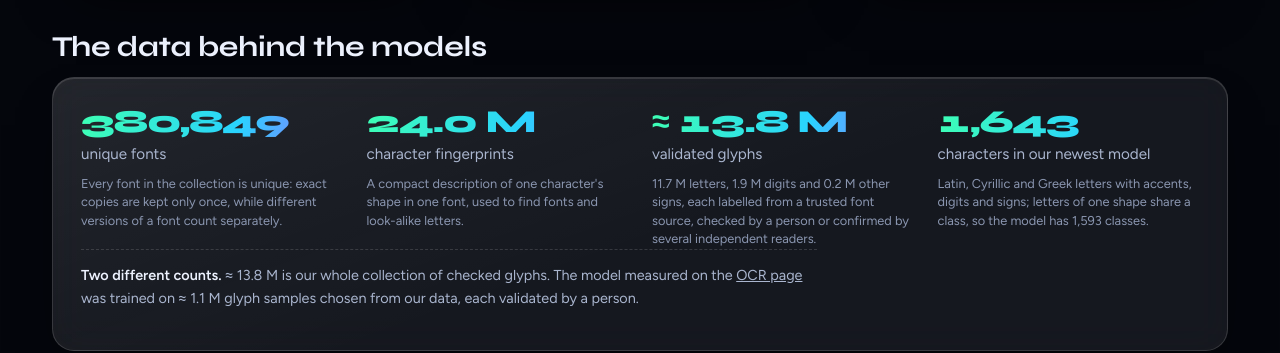
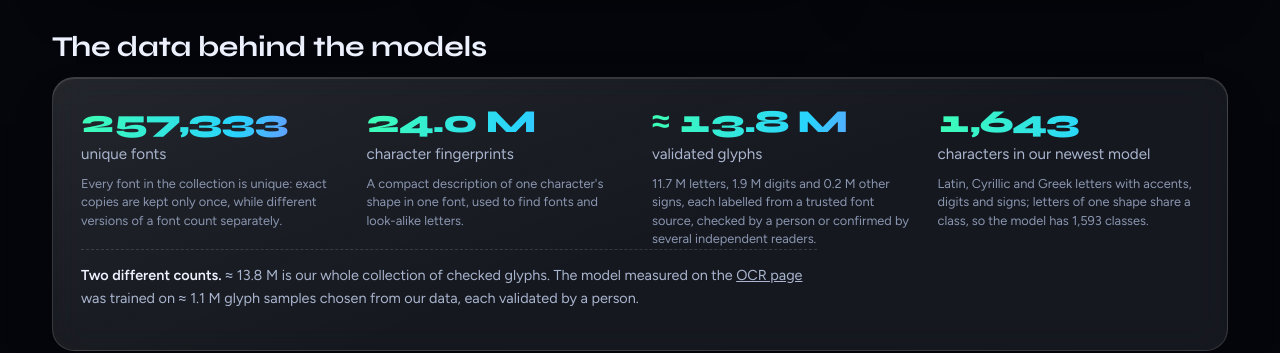
Before and after one commit to Totororik/rora.es, a Jekyll site: the page built from ml.html, in a window 1280 px wide. Shown: the part 916-1269 px from the top of the page. Built offline with Jekyll 4.4.1, drawn with Linux system fonts in a browser that asks for light colours.

Commit message:
Число шрифтов: 257 333 уникальных (разные файлы по MD5, счёт склада 06.11; было 380 849 — с копиями под разными номерами) — хозяин 06.11 «Ок»
Co-Authored-By: Claude Opus 5.5 <noreply@anthropic.com>
Claude-Session: https://claude.ai/code/session_018wxw8mWS2JmbyoCAgydMUd

```diff
--- a/_data/metrics.yml
+++ b/_data/metrics.yml
@@ -1,7 +1,7 @@
 # one source for every number on the site; "verified" is the date the number was last checked against our own records
 fonts:
-  verified: 2026-11-05
-  value: { en: "380,849", es: "380.849" }
+  verified: 2026-11-06
+  value: { en: "257,333", es: "257.333" }
   label: { en: "unique fonts", es: "fuentes únicas" }
   def:
     en: "Every font in the collection is unique: exact copies are kept only once, while different versions of a font count separately."
--- a/es/ml.html
+++ b/es/ml.html
@@ -4,7 +4,7 @@ alt: /ml.html
 section: business
 strip: true
 title: "AURORA ML Training — datos, entrenamiento y evaluación para IA de documentos"
-description: "Datos, entrenamiento de modelos y evaluación independiente para IA de documentos: 380.849 fuentes únicas, 24,0 M huellas de caracteres y ≈ 13,8 M glifos validados. Acceso por API y SDK en desarrollo, acceso anticipado abierto."
+description: "Datos, entrenamiento de modelos y evaluación independiente para IA de documentos: 257.333 fuentes únicas, 24,0 M huellas de caracteres y ≈ 13,8 M glifos validados. Acceso por API y SDK en desarrollo, acceso anticipado abierto."
 ---
     <section class="hero prod">
       <a class="back" href="/es/business/">← Para empresas</a>
--- a/ml.html
+++ b/ml.html
@@ -4,7 +4,7 @@ alt: /es/ml.html
 section: business
 strip: true
 title: "AURORA ML Training — data, training and evaluation for document AI"
-description: "Datasets, model training and independent evaluation for document AI: 380,849 unique fonts, 24.0 M character fingerprints and ≈ 13.8 M validated glyphs. API and SDK access in development, early access open."
+description: "Datasets, model training and independent evaluation for document AI: 257,333 unique fonts, 24.0 M character fingerprints and ≈ 13.8 M validated glyphs. API and SDK access in development, early access open."
 ---
     <section class="hero prod">
       <a class="back" href="/business/">← For business</a>
```
